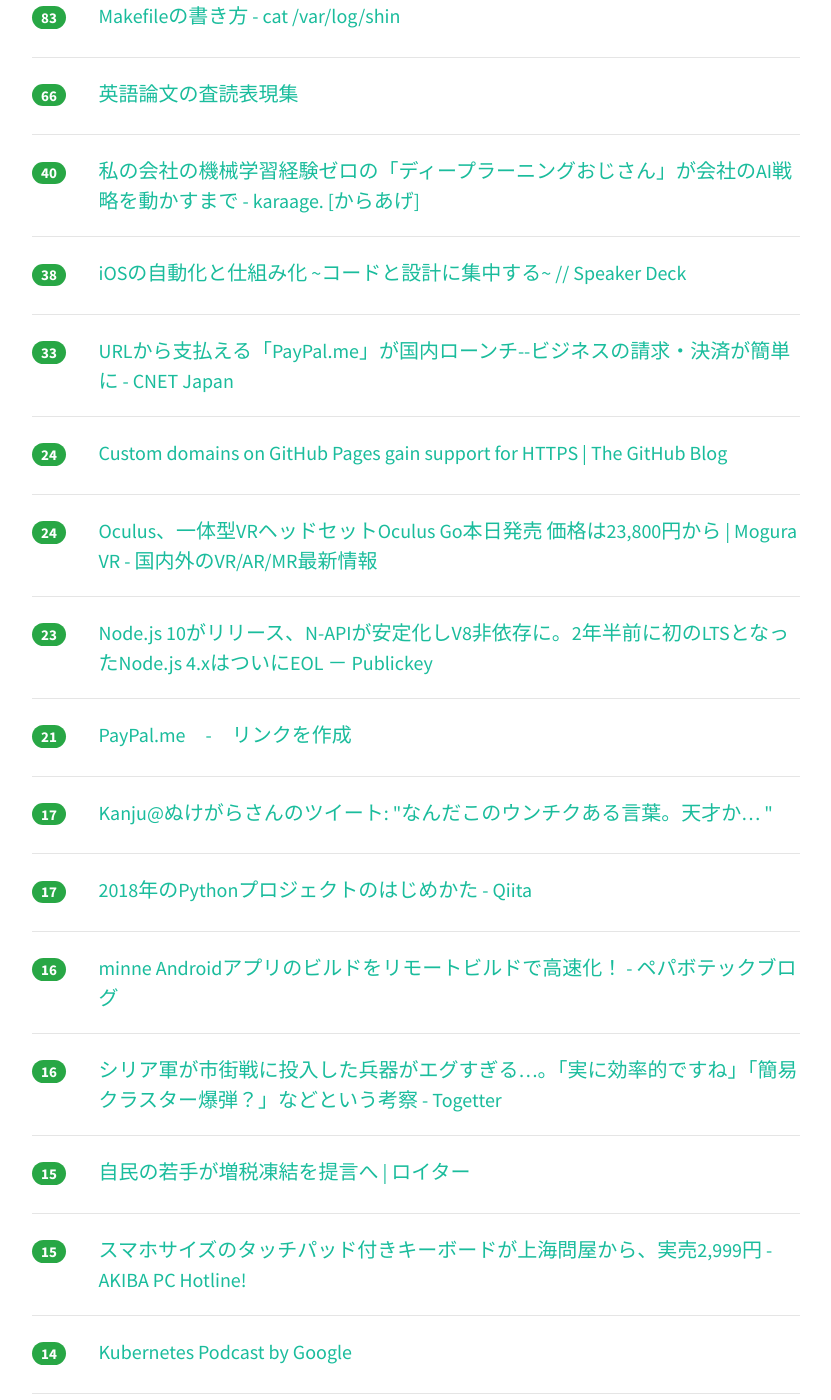
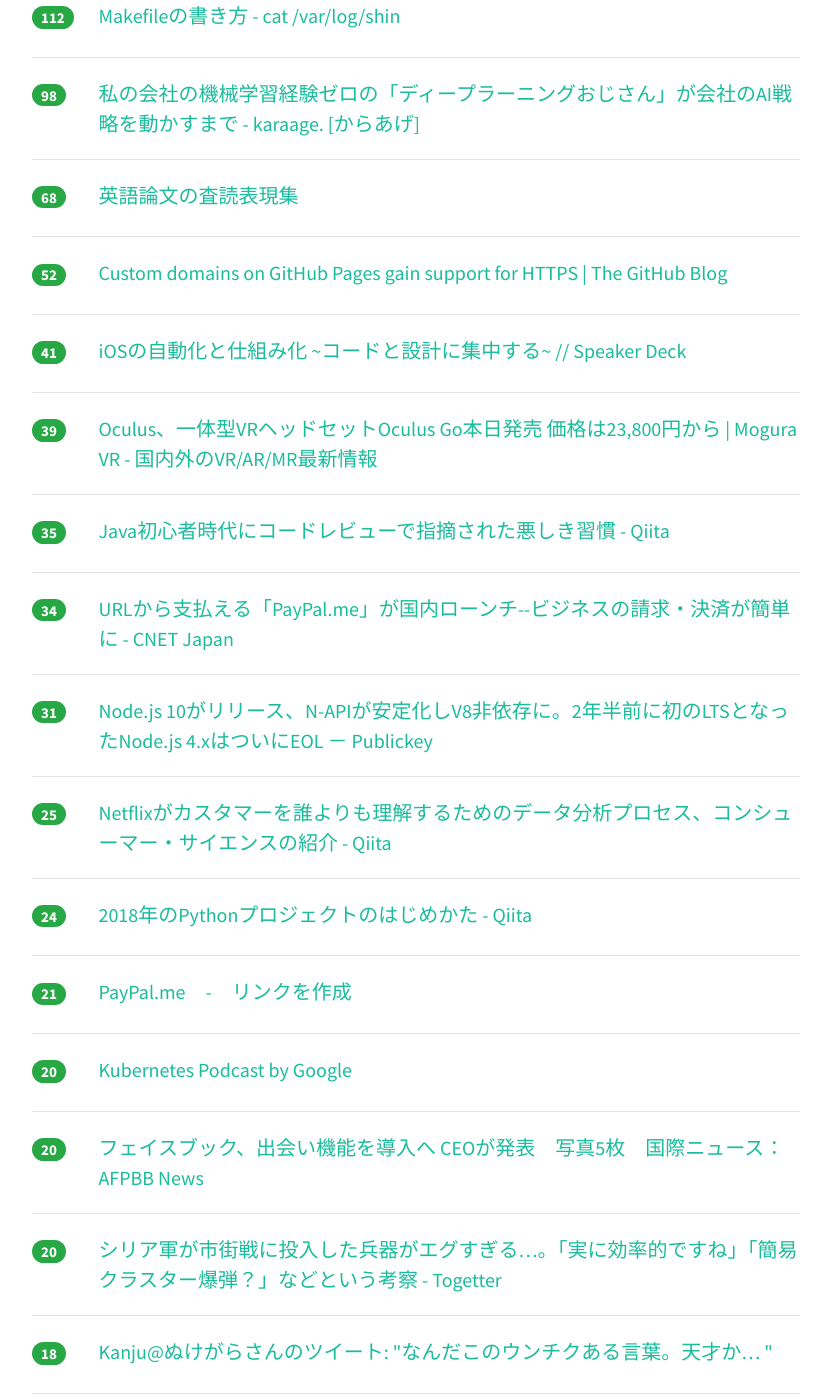
Before and after one commit to yatta47/hatena-matome-site, a Jekyll site: the page built from _posts/2018-05-02-hatena.md, in a window 1280 px wide and 1400 px high, scrolled down 394 px. Shown: the whole window, without its empty margins (224-1055 px from the left). Built offline with Jekyll 4.4.1, drawn with Linux system fonts in a browser that asks for light colours; nearby versions of some CDN libraries; some of the changed text lies outside the part shown.

Commit message:
Updated 2018-05-02

```diff
--- a/_posts/2018-05-02-hatena.md
+++ b/_posts/2018-05-02-hatena.md
@@ -1,49 +1,64 @@
 ---
 layout: post
 title:  "2018-05-02 はてぶIT"
-date:   2018-05-02 10:01:03
+date:   2018-05-02 11:01:52
 tags: [it-hotentry]
 ---
-24 件のデータあり
+29 件のデータあり
 
 <hr><div class="row">
-<div class="col-1"><span class="badge badge-pill badge-success h2">83</span></div>
+<div class="col-1"><span class="badge badge-pill badge-success h2">112</span></div>
 <div class="col-11"><a href='http://shin.hateblo.jp/entry/2012/05/26/231036' target='_blank'>Makefileの書き方 - cat /var/log/shin</a></div>
 </div>
 <hr>
 <div class="row">
-<div class="col-1"><span class="badge badge-pill badge-success h2">66</span></div>
+<div class="col-1"><span class="badge badge-pill badge-success h2">98</span></div>
+<div class="col-11"><a href='http://karaage.hatenadiary.jp/entry/2018/05/02/073000' target='_blank'>私の会社の機械学習経験ゼロの「ディープラーニングおじさん」が会社のAI戦略を動かすまで - karaage. [からあげ]</a></div>
+</div>
+<hr>
+<div class="row">
+<div class="col-1"><span class="badge badge-pill badge-success h2">68</span></div>
 <div class="col-11"><a href='https://staff.aist.go.jp/a.ohta/japanese/study/Review_ex_top.htm' target='_blank'>英語論文の査読表現集</a></div>
 </div>
 <hr>
 <div class="row">
-<div class="col-1"><span class="badge badge-pill badge-success h2">40</span></div>
-<div class="col-11"><a href='http://karaage.hatenadiary.jp/entry/2018/05/02/073000' target='_blank'>私の会社の機械学習経験ゼロの「ディープラーニングおじさん」が会社のAI戦略を動かすまで - karaage. [からあげ]</a></div>
+<div class="col-1"><span class="badge badge-pill badge-success h2">52</span></div>
+<div class="col-11"><a href='https://blog.github.com/2018-05-01-github-pages-custom-domains-https/' target='_blank'>Custom domains on GitHub Pages gain support for HTTPS | The GitHub Blog</a></div>
 </div>
 <hr>
 <div class="row">
-<div class="col-1"><span class="badge badge-pill badge-success h2">38</span></div>
+<div class="col-1"><span class="badge badge-pill badge-success h2">41</span></div>
 <div class="col-11"><a href='https://speakerdeck.com/motokiee/iosfalsezi-dong-hua-toshi-zu-mihua-kodotoshe-ji-niji-zhong-suru' target='_blank'>iOSの自動化と仕組み化 ~コードと設計に集中する~ // Speaker Deck</a></div>
 </div>
 <hr>
 <div class="row">
-<div class="col-1"><span class="badge badge-pill badge-success h2">33</span></div>
+<div class="col-1"><span class="badge badge-pill badge-success h2">39</span></div>
+<div class="col-11"><a href='https://www.moguravr.com/oculus-go-launch/' target='_blank'>Oculus、一体型VRヘッドセットOculus Go本日発売 価格は23,800円から | Mogura VR - 国内外のVR/AR/MR最新情報</a></div>
+</div>
+<hr>
+<div class="row">
+<div class="col-1"><span class="badge badge-pill badge-success h2">35</span></div>
+<div class="col-11"><a href='https://qiita.com/gengogo5/items/5b038cf0b4034194f63a' target='_blank'>Java初心者時代にコードレビューで指摘された悪しき習慣 - Qiita</a></div>
+</div>
+<hr>
+<div class="row">
+<div class="col-1"><span class="badge badge-pill badge-success h2">34</span></div>
 <div class="col-11"><a href='https://japan.cnet.com/article/35118491/' target='_blank'>URLから支払える「PayPal.me」が国内ローンチ--ビジネスの請求・決済が簡単に - CNET Japan</a></div>
 </div>
 <hr>
 <div class="row">
-<div class="col-1"><span class="badge badge-pill badge-success h2">24</span></div>
-<div class="col-11"><a href='https://blog.github.com/2018-05-01-github-pages-custom-domains-https/' target='_blank'>Custom domains on GitHub Pages gain support for HTTPS | The GitHub Blog</a></div>
+<div class="col-1"><span class="badge badge-pill badge-success h2">31</span></div>
+<div class="col-11"><a href='https://www.publickey1.jp/blog/18/nodejs_10n-apiv82ltsnodejs_4xeol.html' target='_blank'>Node.js 10がリリース、N-APIが安定化しV8非依存に。2年半前に初のLTSとなったNode.js 4.xはついにEOL － Publickey</a></div>
+</div>
+<hr>
+<div class="row">
+<div class="col-1"><span class="badge badge-pill badge-success h2">25</span></div>
+<div class="col-11"><a href='https://qiita.com/KanNishida/items/12f9ae0cee98fd54b0bb' target='_blank'>Netflixがカスタマーを誰よりも理解するためのデータ分析プロセス、コンシューマー・サイエンスの紹介 - Qiita</a></div>
 </div>
 <hr>
 <div class="row">
 <div class="col-1"><span class="badge badge-pill badge-success h2">24</span></div>
-<div class="col-11"><a href='https://www.moguravr.com/oculus-go-launch/' target='_blank'>Oculus、一体型VRヘッドセットOculus Go本日発売 価格は23,800円から | Mogura VR - 国内外のVR/AR/MR最新情報</a></div>
-</div>
-<hr>
-<div class="row">
-<div class="col-1"><span class="badge badge-pill badge-success h2">23</span></div>
-<div class="col-11"><a href='https://www.publickey1.jp/blog/18/nodejs_10n-apiv82ltsnodejs_4xeol.html' target='_blank'>Node.js 10がリリース、N-APIが安定化しV8非依存に。2年半前に初のLTSとなったNode.js 4.xはついにEOL － Publickey</a></div>
+<div class="col-11"><a href='https://qiita.com/sl2/items/1e503952b9506a0539ea' target='_blank'>2018年のPythonプロジェクトのはじめかた - Qiita</a></div>
 </div>
 <hr>
 <div class="row">
@@ -52,43 +67,48 @@ tags: [it-hotentry]
 </div>
 <hr>
 <div class="row">
-<div class="col-1"><span class="badge badge-pill badge-success h2">17</span></div>
+<div class="col-1"><span class="badge badge-pill badge-success h2">20</span></div>
+<div class="col-11"><a href='https://kubernetespodcast.com/' target='_blank'>Kubernetes Podcast by Google</a></div>
+</div>
+<hr>
+<div class="row">
+<div class="col-1"><span class="badge badge-pill badge-success h2">20</span></div>
+<div class="col-11"><a href='http://www.afpbb.com/articles/-/3173230' target='_blank'>フェイスブック、出会い機能を導入へ CEOが発表　写真5枚　国際ニュース：AFPBB News</a></div>
+</div>
+<hr>
+<div class="row">
+<div class="col-1"><span class="badge badge-pill badge-success h2">20</span></div>
+<div class="col-11"><a href='https://togetter.com/li/1223258' target='_blank'>シリア軍が市街戦に投入した兵器がエグすぎる…。「実に効率的ですね」「簡易クラスター爆弾？」などという考察 - Togetter</a></div>
+</div>
+<hr>
+<div class="row">
+<div class="col-1"><span class="badge badge-pill badge-success h2">18</span></div>
 <div class="col-11"><a href='http://twitter.com/kanju/status/990957968639180800' target='_blank'>Kanju@ぬけがらさんのツイート: "なんだこのウンチクある言葉。天才か… "</a></div>
 </div>
 <hr>
 <div class="row">
-<div class="col-1"><span class="badge badge-pill badge-success h2">17</span></div>
-<div class="col-11"><a href='https://qiita.com/sl2/items/1e503952b9506a0539ea' target='_blank'>2018年のPythonプロジェクトのはじめかた - Qiita</a></div>
-</div>
-<hr>
-<div class="row">
-<div class="col-1"><span class="badge badge-pill badge-success h2">16</span></div>
+<div class="col-1"><span class="badge badge-pill badge-success h2">18</span></div>
 <div class="col-11"><a href='https://tech.pepabo.com/2018/05/01/remote-build-for-android/' target='_blank'>minne Androidアプリのビルドをリモートビルドで高速化！ - ペパボテックブログ</a></div>
 </div>
 <hr>
 <div class="row">
-<div class="col-1"><span class="badge badge-pill badge-success h2">16</span></div>
-<div class="col-11"><a href='https://togetter.com/li/1223258' target='_blank'>シリア軍が市街戦に投入した兵器がエグすぎる…。「実に効率的ですね」「簡易クラスター爆弾？」などという考察 - Togetter</a></div>
+<div class="col-1"><span class="badge badge-pill badge-success h2">18</span></div>
+<div class="col-11"><a href='https://akiba-pc.watch.impress.co.jp/docs/news/news/1119789.html' target='_blank'>スマホサイズのタッチパッド付きキーボードが上海問屋から、実売2,999円 - AKIBA PC Hotline!</a></div>
+</div>
+<hr>
+<div class="row">
+<div class="col-1"><span class="badge badge-pill badge-success h2">18</span></div>
+<div class="col-11"><a href='https://internet.watch.impress.co.jp/docs/news/1119998.html' target='_blank'>高校生Twitterユーザーの半数以上が「実名利用」、そのうち4割が“すべての人”に公開状態 - INTERNET Watch</a></div>
+</div>
+<hr>
+<div class="row">
+<div class="col-1"><span class="badge badge-pill badge-success h2">15</span></div>
+<div class="col-11"><a href='http://www.tree-tips.com/mysql/deadlock/foreignkey/' target='_blank'>tree-tips: MySQLの外部キーとデッドロック | MySQL</a></div>
 </div>
 <hr>
 <div class="row">
 <div class="col-1"><span class="badge badge-pill badge-success h2">15</span></div>
 <div class="col-11"><a href='https://jp.reuters.com/article/idJP2018050101002100' target='_blank'>自民の若手が増税凍結を提言へ | ロイター</a></div>
-</div>
-<hr>
-<div class="row">
-<div class="col-1"><span class="badge badge-pill badge-success h2">15</span></div>
-<div class="col-11"><a href='https://akiba-pc.watch.impress.co.jp/docs/news/news/1119789.html' target='_blank'>スマホサイズのタッチパッド付きキーボードが上海問屋から、実売2,999円 - AKIBA PC Hotline!</a></div>
-</div>
-<hr>
-<div class="row">
-<div class="col-1"><span class="badge badge-pill badge-success h2">14</span></div>
-<div class="col-11"><a href='https://kubernetespodcast.com/' target='_blank'>Kubernetes Podcast by Google</a></div>
-</div>
-<hr>
-<div class="row">
-<div class="col-1"><span class="badge badge-pill badge-success h2">14</span></div>
-<div class="col-11"><a href='https://internet.watch.impress.co.jp/docs/news/1119998.html' target='_blank'>高校生Twitterユーザーの半数以上が「実名利用」、そのうち4割が“すべての人”に公開状態 - INTERNET Watch</a></div>
 </div>
 <hr>
 <div class="row">
@@ -98,7 +118,7 @@ tags: [it-hotentry]
 <hr>
 <div class="row">
 <div class="col-1"><span class="badge badge-pill badge-success h2">13</span></div>
-<div class="col-11"><a href='http://www.afpbb.com/articles/-/3173230' target='_blank'>フェイスブック、出会い機能を導入へ CEOが発表　写真5枚　国際ニュース：AFPBB News</a></div>
+<div class="col-11"><a href='https://jp.techcrunch.com/2018/05/01/engadget-esa-gaia-spacemap-updated/' target='_blank'>欧州宇宙機関が17億個の恒星を含む今まででもっとも詳細な宇宙マップを公開 | TechCrunch Japan</a></div>
 </div>
 <hr>
 <div class="row">
@@ -108,12 +128,7 @@ tags: [it-hotentry]
 <hr>
 <div class="row">
 <div class="col-1"><span class="badge badge-pill badge-success h2">12</span></div>
-<div class="col-11"><a href='https://jp.techcrunch.com/2018/05/01/engadget-esa-gaia-spacemap-updated/' target='_blank'>欧州宇宙機関が17億個の恒星を含む今まででもっとも詳細な宇宙マップを公開 | TechCrunch Japan</a></div>
-</div>
-<hr>
-<div class="row">
-<div class="col-1"><span class="badge badge-pill badge-success h2">11</span></div>
-<div class="col-11"><a href='http://www.tree-tips.com/mysql/deadlock/foreignkey/' target='_blank'>tree-tips: MySQLの外部キーとデッドロック | MySQL</a></div>
+<div class="col-11"><a href='https://gigazine.net/news/20180502-france-dot-com/' target='_blank'>「France.com」のドメイン所有者がフランス政府にドメインを奪われようとしている - GIGAZINE</a></div>
 </div>
 <hr>
 <div class="row">
@@ -122,7 +137,17 @@ tags: [it-hotentry]
 </div>
 <hr>
 <div class="row">
-<div class="col-1"><span class="badge badge-pill badge-success h2">6</span></div>
+<div class="col-1"><span class="badge badge-pill badge-success h2">11</span></div>
+<div class="col-11"><a href='https://japan.cnet.com/article/35118603/' target='_blank'>Facebook、デート機能を追加へ--友達以外のユーザーとマッチング - CNET Japan</a></div>
+</div>
+<hr>
+<div class="row">
+<div class="col-1"><span class="badge badge-pill badge-success h2">8</span></div>
 <div class="col-11"><a href='https://note.mu/hayatoniq/n/ne9240b250174' target='_blank'>インフルエンサーは「エセネット起業家」の再来になるのか？｜イチハヤ@webマーケター｜note</a></div>
 </div>
 <hr>
+<div class="row">
+<div class="col-1"><span class="badge badge-pill badge-success h2">4</span></div>
+<div class="col-11"><a href='https://wired.jp/2018/05/02/sergey-brin-warns-ais-dark-side/' target='_blank'>グーグル共同創業者のセルゲイ・ブリンが考える、人工知能の「ダークサイド」｜WIRED.jp</a></div>
+</div>
+<hr>
```
